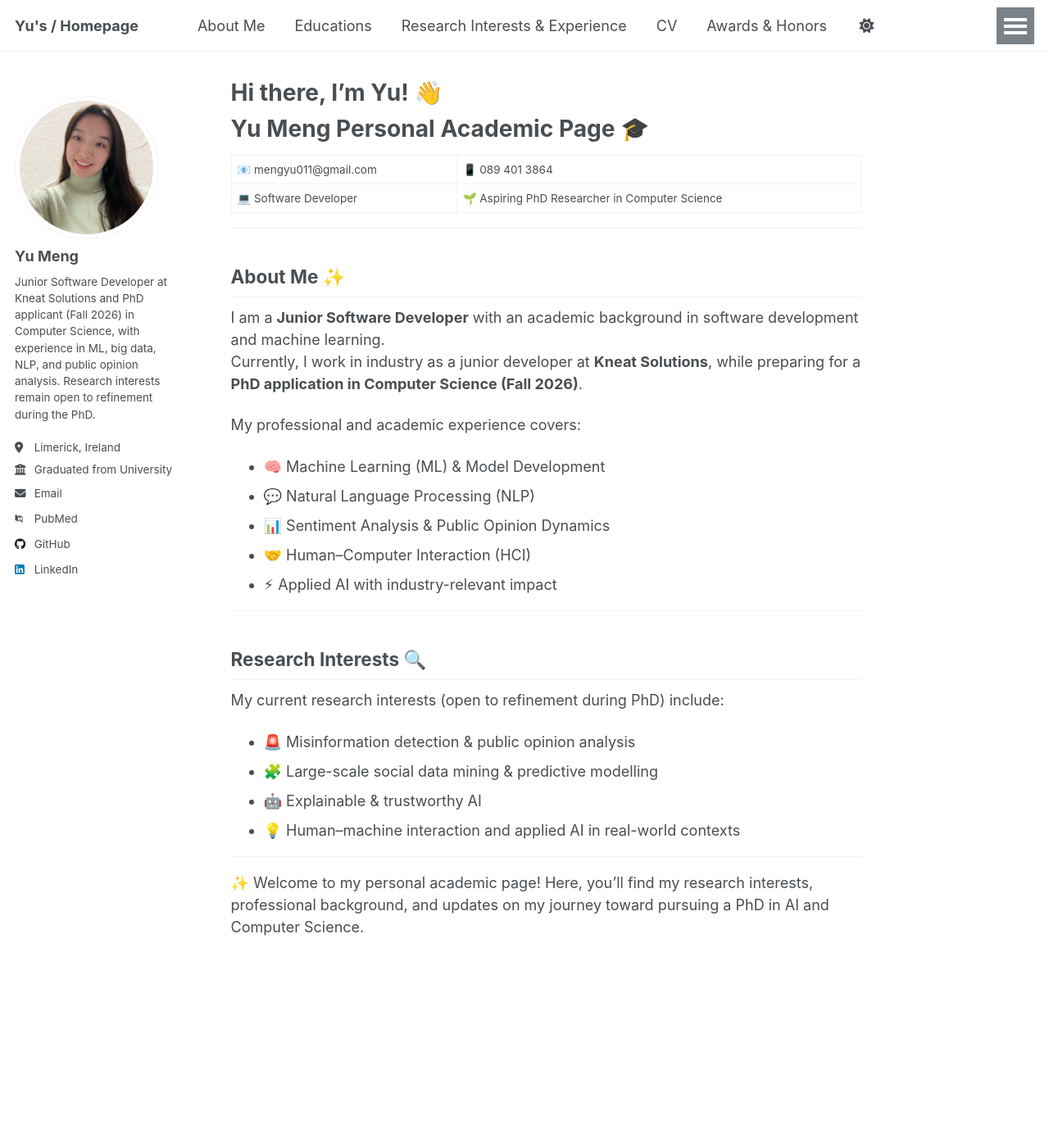
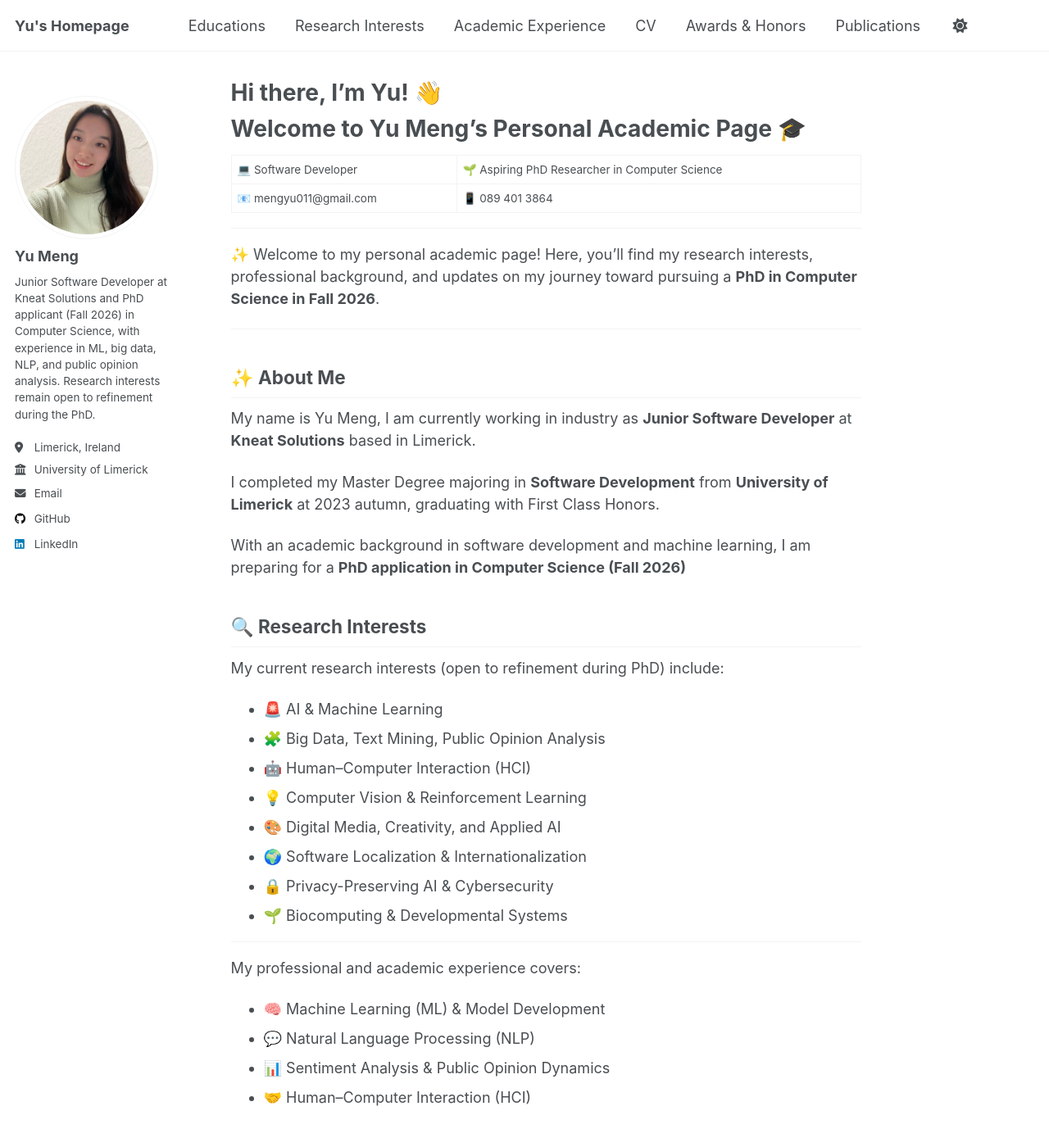
Before and after one commit to YuuuMeng/yu-meng.github.io, a Jekyll site: the page built from _pages/about.md, in a window 1280 px wide and 1400 px high. Shown: the top 1389 px of the window at 82% size. Built offline with Jekyll 4.4.1, drawn with Linux system fonts in a browser that asks for light colours; some web fonts are replaced; a script that is not in the unit is left out.

Commit message:
Update home page.

```diff
--- a/_config.yml
+++ b/_config.yml
@@ -9,7 +9,7 @@
 # Basic Site Settings
 locale                   : "en-US"
 site_theme               : "default" # Currently available options are "default", "air"
-title                    : "Yu's / Homepage"
+title                    : "Yu's Homepage"
 title_separator          : "-"
 name                     : &name "Yu Meng"
 description              : &description "personal description"
@@ -29,7 +29,7 @@ author:
    with experience in ML, big data, NLP, and public opinion analysis.
    Research interests remain open to refinement during the PhD."
   location         : "Limerick, Ireland"
-  employer         : "Graduated from University of Limerick"
+  employer         : "University of Limerick"
   uri              : # URL
   email            : "mengyu011@gmail.com"
 
@@ -41,7 +41,7 @@ author:
   impactstory      : # URL
   #orcid            : "http://orcid.org/yourorcidurl"
   semantic         : # URL
-  pubmed           : "https://www.ncbi.nlm.nih.gov/pubmed/?term=john+snow"
+  #pubmed           : "https://www.ncbi.nlm.nih.gov/pubmed/?term=john+snow"
   researchgate     : # URL
   scopus           : # URL
 
--- a/_data/navigation.yml
+++ b/_data/navigation.yml
@@ -8,17 +8,18 @@
 #      Markdown formatted page while the second is generated using JSON.
 
 main:
-  - title: "About Me"
-    url: /aboutMe/
 
   - title: "Educations"
     url: /educations/
 
-  - title: "Research Interests & Experience"
-    url: /researchInterestsAndExperience/
+  - title: "Research Interests"
+    url: /researchInterests/
+
+  - title: "Academic Experience"
+    url: /academicExperience/
 
   - title: "CV"
-    url: /files/cvYu.pdf/
+    url: /files/cvYu.pdf
 
   - title: "Awards & Honors"
     url: /awardsAndHonors/
--- a/_pages/about.md
+++ b/_pages/about.md
@@ -8,33 +8,44 @@ redirect_from:
   - /about.html
 ---
 
-# Yu Meng Personal Academic Page 🎓
+# Welcome to Yu Meng's Personal Academic Page 🎓
 
+💻 Software Developer | 🌱 Aspiring PhD Researcher in Computer Science
 📧 mengyu011@gmail.com | 📱 089 401 3864
-💻 Software Developer | 🌱 Aspiring PhD Researcher in Computer Science
 
 ---
 
-## About Me ✨
-I am a **Junior Software Developer** with an academic background in software development and machine learning.
-Currently, I work in industry as a junior developer at **Kneat Solutions**, while preparing for a **PhD application in Computer Science (Fall 2026)**.
+✨ Welcome to my personal academic page! Here, you’ll find my research interests, professional background, and updates on my journey toward pursuing a **PhD in Computer Science in Fall 2026**.
 
-My professional and academic experience covers:
+---
+
+## ✨ About Me
+
+My name is Yu Meng, I am currently working in industry as **Junior Software Developer** at **Kneat Solutions** based in Limerick.
+
+I completed my Master Degree majoring in **Software Development** from **University of Limerick** at 2023 autumn, graduating with First Class Honors.
+
+With an academic background in software development and machine learning, I am preparing for a **PhD application in Computer Science (Fall 2026)**
+
+
+## 🔍 Research Interests
+My current research interests (open to refinement during PhD) include:
+
+- 🚨 AI & Machine Learning
+- 🧩 Big Data, Text Mining, Public Opinion Analysis
+- 🤖 Human–Computer Interaction (HCI)
+- 💡 Computer Vision & Reinforcement Learning
+- 🎨 Digital Media, Creativity, and Applied AI
+- 🌍 Software Localization & Internationalization
+- 🔒 Privacy-Preserving AI & Cybersecurity
+- 🌱 Biocomputing & Developmental Systems
+
+---
+
+ My professional and academic experience covers:
 - 🧠 Machine Learning (ML) & Model Development
 - 💬 Natural Language Processing (NLP)
 - 📊 Sentiment Analysis & Public Opinion Dynamics
 - 🤝 Human–Computer Interaction (HCI)
 - ⚡ Applied AI with industry-relevant impact
-
 ---
-
-## Research Interests 🔍
-My current research interests (open to refinement during PhD) include:
-- 🚨 Misinformation detection & public opinion analysis
-- 🧩 Large-scale social data mining & predictive modelling
-- 🤖 Explainable & trustworthy AI
-- 💡 Human–machine interaction and applied AI in real-world contexts
-
----
-
-✨ Welcome to my personal academic page! Here, you’ll find my research interests, professional background, and updates on my journey toward pursuing a PhD in AI and Computer Science.
```
Also changed, not shown: other parts of _pages/about.md (+1 -1 lines).
